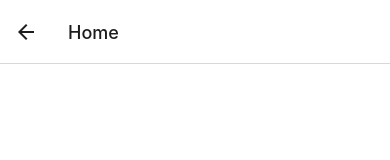
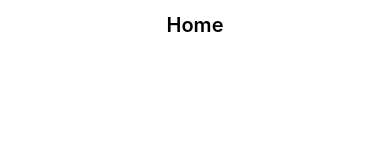
Before and after one commit to sagar200027/Collaborative-TodoApp-RN-live, a React Native app in the folder frontend/: screen /Home in a window 390 px wide. Shown: the top 160 px of the page. Built offline with nearby package versions, Linux system fonts and the light colour scheme.

Commit message:
now we can delete todoList from todo screen

```diff
--- a/frontend/src/components/ProjectItem/index.tsx
+++ b/frontend/src/components/ProjectItem/index.tsx
@@ -7,22 +7,21 @@ import Icon2 from 'react-native-vector-icons/MaterialIcons';
 import {gql, useMutation} from '@apollo/client';
 // import styles from './styles';
 
-
 interface ProjectItemProps {
   project: {
     id: string;
     title: string;
     createdAt: string;
   };
-  deleteList:Function
+  deleteList: Function;
 }
 
-const ProjectItem = ({project,deleteList}: ProjectItemProps) => {
+const ProjectItem = ({project, deleteList}: ProjectItemProps) => {
   const navigation = useNavigation();
   console.log(project);
 
   const onPress = () => {
-    navigation.navigate('ToDoScreen', {id: project.id});
+    navigation.navigate('ToDoScreen', {id: project.id, deleteList: deleteList});
   };
 
   return (
--- a/frontend/src/navigation/index.tsx
+++ b/frontend/src/navigation/index.tsx
@@ -57,8 +57,16 @@ function RootNavigator() {
         }}
       />
 
-      <Stack.Screen name="Home" component={ProjectsScreen} />
-      <Stack.Screen name="ToDoScreen" options={{headerShown:false}} component={ToDoScreen} />
+      <Stack.Screen
+        name="Home"
+        options={{headerShown: false}}
+        component={ProjectsScreen}
+      />
+      <Stack.Screen
+        name="ToDoScreen"
+        options={{headerShown: false}}
+        component={ToDoScreen}
+      />
     </Stack.Navigator>
   );
 }
--- a/frontend/src/screens/ProjectsScreen.tsx
+++ b/frontend/src/screens/ProjectsScreen.tsx
@@ -4,8 +4,7 @@ import ProjectItem from '../components/ProjectItem';
 import {Text, View} from '../components/Themed';
 import {useQuery, gql, useMutation} from '@apollo/client';
 import Icon from 'react-native-vector-icons/Ionicons';
-import { ADD_PROJECT, DELETE_PROJECT, MY_PROJECTS } from '../apis/ProjectsScreen';
-
+import {ADD_PROJECT, DELETE_PROJECT, MY_PROJECTS} from '../apis/ProjectsScreen';
 
 export default function ProjectsScreen() {
   const [project, setProjects] = useState([]);
@@ -53,6 +52,16 @@ export default function ProjectsScreen() {
 
   return (
     <View style={styles.container}>
+      <View
+        style={{
+          height: 50,
+          justifyContent: 'center',
+          // borderBottomWidth: 1,
+          alignItems: 'center',
+          width:'100%'
+        }}>
+        <Text style={{fontSize: 20, fontWeight: '600'}}>Home</Text>
+      </View>
       <FlatList
         data={project}
         renderItem={({item}) => {
--- a/frontend/src/screens/ToDoScreen.tsx
+++ b/frontend/src/screens/ToDoScreen.tsx
@@ -67,6 +67,7 @@ export default function ToDoScreen() {
 
   const route = useRoute();
   const id = route.params.id;
+  const deleteList = route.params.deleteList;
 
   const {data, error, refetch, loading} = useQuery(GET_PROJECT, {
     variables: {id},
@@ -135,7 +136,10 @@ export default function ToDoScreen() {
   }
   console.log('todos array', project.todos);
 
-  const deleteList = () => {};
+  const deleteTaskList = async () => {
+    navigation.goBack();
+    await deleteTaskList();
+  };
 
   const renderItem = ({item, index}: any) => {
     switch (index) {
@@ -150,13 +154,15 @@ export default function ToDoScreen() {
               setDropDown(false);
             }}>
             <View style={styles.centeredView}>
-              <View style={{padding: 10, paddingHorizontal: 20}}>
+              <Pressable
+                onPress={() => deleteTaskList()}
+                style={{padding: 10, paddingHorizontal: 20}}>
                 <Text
                   onPress={deleteList}
                   style={{fontSize: 17, fontWeight: '600', color: 'red'}}>
                   Delete this todo list
                 </Text>
-              </View>
+              </Pressable>
             </View>
           </Modal>
         );
```
